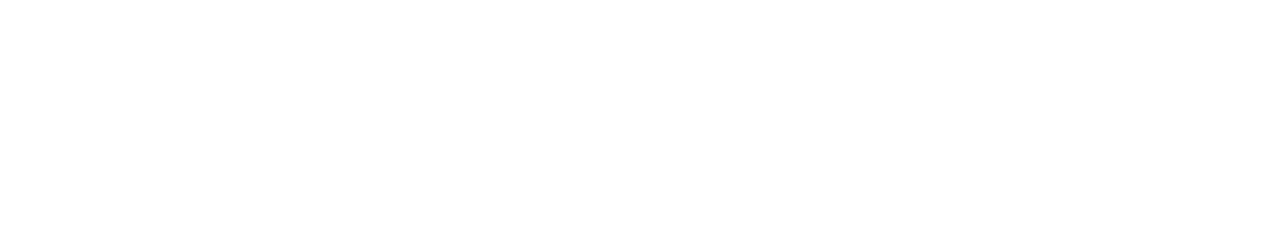
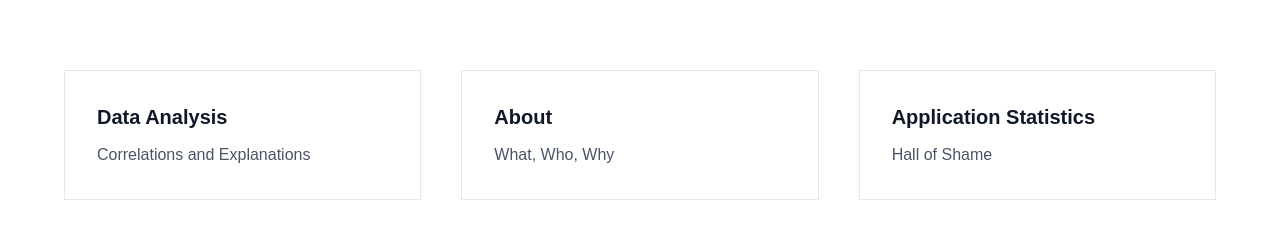
Before and after one commit to Loony787/Web, a Next.js app: page / in a window 1280 px wide. Shown: the part 826-1064 px from the top of the page. Before the commit the page ends 800 px from the top, so only its background shows below. Built offline with nearby package versions, Linux system fonts and the light colour scheme.

Commit message:
Feature selection

```diff
--- a/app/page.tsx
+++ b/app/page.tsx
@@ -1,9 +1,11 @@
 import Hero from "@/components/Hero";
+import Features from "@/components/Features";
 
 export default function Home() {
   return(
     <main>
       <Hero />
+      <Features />
     </main>
   );
 }
--- /dev/null
+++ b/components/Features.tsx
@@ -0,0 +1,35 @@
+const features = [
+    {
+        title: "Data Analysis",
+        description: "Correlations and Explanations",
+    },
+    {
+        title: "About",
+        description: "What, Who, Why",
+    },
+    {
+        title: "Application Statistics",
+        description: "Hall of Shame",
+    }
+];
+
+export default function Features() {
+
+    return(
+
+        <section className="bg-white px-6 py-24">
+            <div className="mx-auto grid max-w-6xl gap-10 md:grid-cols-3">
+                {features.map((feature) => (
+                    <div
+                        key={feature.title}
+                        className="group rounded-2x1 border border-gray-200 p-8 transition-all duration-200 hover:-translate-y-2 hover:shadow-xl">
+                        <h3 className="text-xl font-bold text-gray-900 transition-colors group-hover: text-blue-600">
+                            {feature.title}
+                        </h3>
+                        <p className="mt-3 text-gray-600">{feature.description}</p>
+                    </div>
+                ))}
+            </div>
+        </section>
+    );
+}
--- a/components/Hero.tsx
+++ b/components/Hero.tsx
@@ -11,7 +11,7 @@
 
                 <source src="/videos/Hero.mp4" type="video/mp4"/>
             </video>
-            <div className="absolute inset-0 bg-black/5"/>
+            <div className="absolute inset-0 bg-black/0"/>
             <div className="relative z-10 text-center text-white">
                 <h1 className="text-5xl font-bold md:text-7xl">
                     Main Page
```
